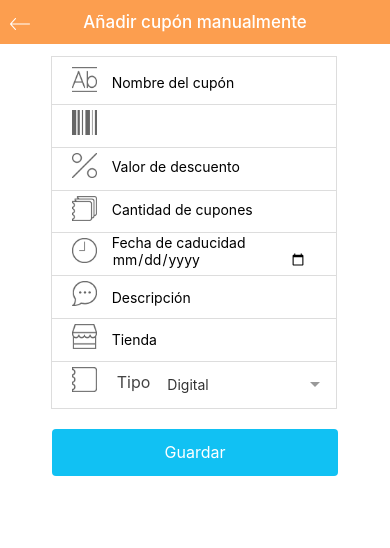
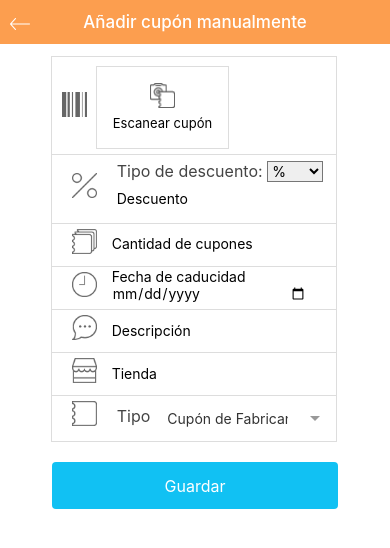
Before and after one commit to jh4producciones/cupon, a website: page www/cupon.html in a window 390 px wide. Drawn offline with Linux system fonts and the light colour scheme; some packages are replaced by stand-ins of ours; files that its build step writes are made by us from their sources; files whose address does not match are found by name.

Commit message:
Update cupon.html

```diff
--- a/www/cupon.html
+++ b/www/cupon.html
@@ -40,25 +40,23 @@
 
                <div class="list form">
 
-               		<!-- NOmbre del Cupon -->
-                    <label class="item item-input row">
-                        <span class="input-label col col-20"><img src="img/NuevoCuponManual_1.png" class="icononuevo"></span>
-                        <input type="text"
-                               placeholder="Nombre del cupón"
-                               name="name"
-                               ng-model="coupon_name"
-                               class="cupon" required>
-                    </label>
-
                		<!-- Codigo del Cupon -->
                     <label class="item item-input row">
-                        <span class="input-label col col-20"><img src="img/NuevoCuponManual_9.png" class="icononuevo"></span>
+                        <span class="input-label col col-5"><img src="img/NuevoCuponManual_9.png" class="icononuevo"></span>
+						<span class="input-label col col-5"><a href="" ng-click="leerCodigo()" class="item item-icon-center" ><img src="img/CouponMenu_2.png" class="icononuevo">
+						<p align="center" style="color:#000; font-size:13px;">
+                        Escanear cupón</p>
+						</a> </span>
+
+
+
                         <input type="text"
 
                                name="code"
                                ng-model="coupon_code"
                                class="cupon" required>
                     </label>
+
 
                		<!-- Descuento del Cupon -->
 
@@ -97,11 +95,21 @@
                     <label class="item item-input row"
                       ng-show="show_value">
                         <span class="input-label col col-20"><img src="img/NuevoCuponManual_2.png" class="icononuevo"></span>
+
+						<span class="input-label col col-8">Tipo de descuento:
+                        <select class="col-70"
+                        	name="typed"
+                        	ng-model="coupon_type">
+							<option value="proc">%</option>
+							<option value="valor">Valor</option>
+                        </select>
+
                         <input type="number"
-                               placeholder="Valor de descuento"
+                               placeholder="Descuento"
                                name="discount"
                                ng-model="coupon_discount_v"
                                class="cupon col" required>
+					    </span>
                     </label>
 
                   <!-- Cantidad de cupones -->
@@ -167,8 +175,8 @@
                         <select class="col col-70"
                         	name="type"
                         	ng-model="coupon_type">
-							<option value="digital">Digital</option>
-							<option value="fisico">Físico</option>
+							<option value="fabricante">Cupón de Fabricante</option>
+							<option value="tienda">Cupón de Tienda</option>
                         </select>
 
                      </label>
```
